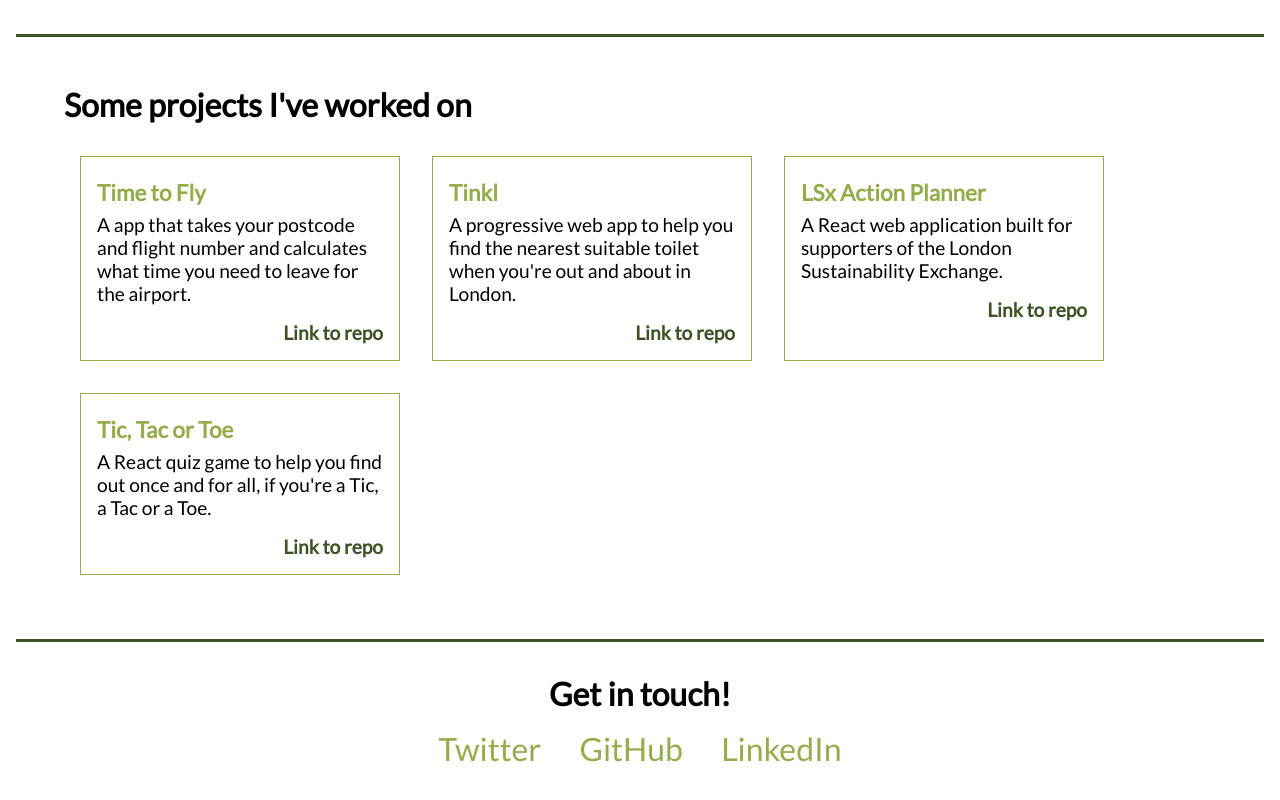
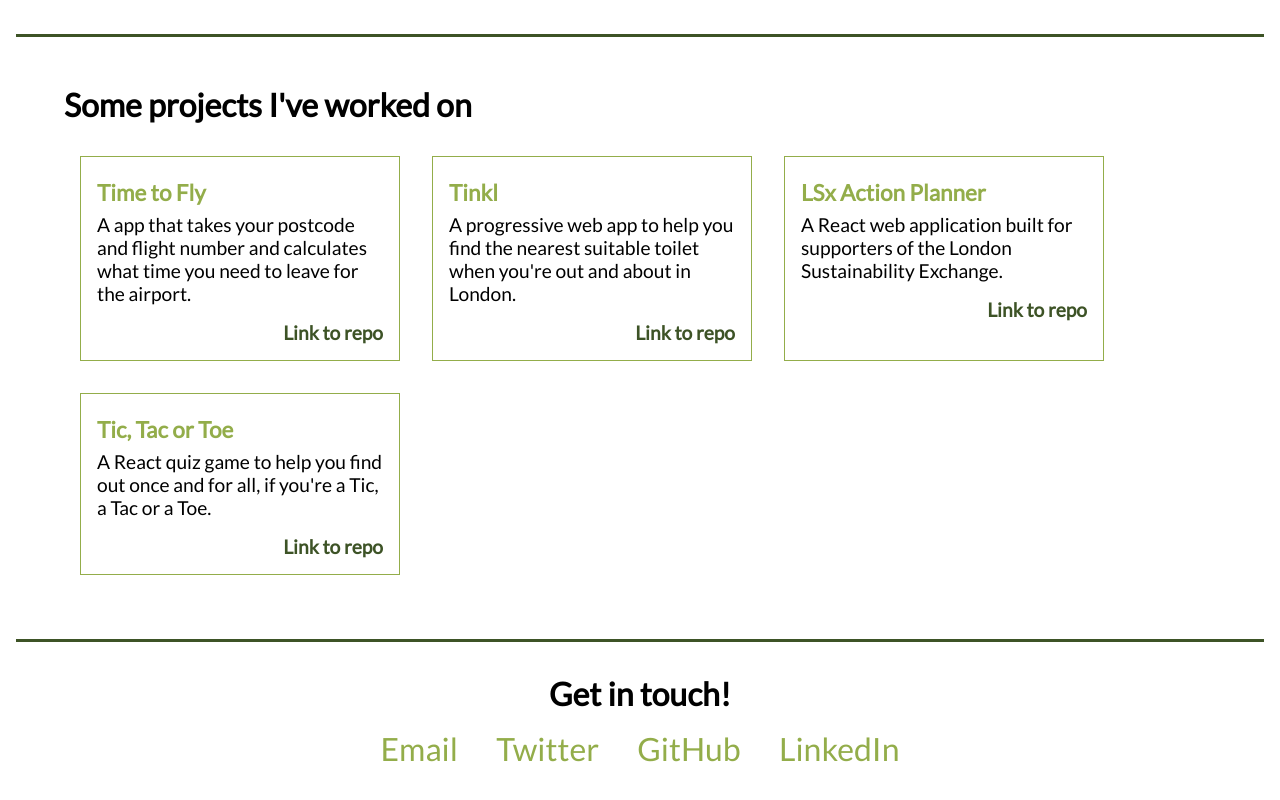
Before and after one commit to jokosanyang/jokosanyang.github.io, a website: page index.html in a window 1280 px wide. Shown: the part 652-1452 px from the top of the page. Drawn offline with Linux system fonts and the light colour scheme; files whose address does not match are found by name.

Commit message:
Add email address to contact section

```diff
--- a/index.html
+++ b/index.html
@@ -124,8 +124,9 @@
 			<h2 class="footer__heading">Get in touch!</h2>
 			<ul class="footer__links">
 				<!-- Probably will change to SVG icons -->
-				<!-- <li><a href="mailto: joko.sanyang@outlook.com">Email</a></li> -->
-				<!-- change to tech email when created and/or maybe make a contact form? -->
+				<li>
+					<a href="mailto: hello@jokosanyang.com" target="blank">Email</a>
+				</li>
 				<li>
 					<a href="https://twitter.com/jokosanyang" target="blank">Twitter</a>
 				</li>
```
